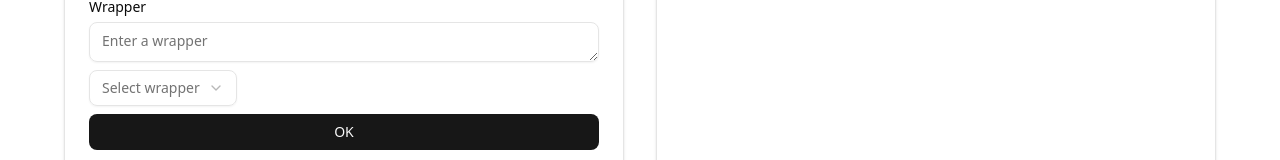
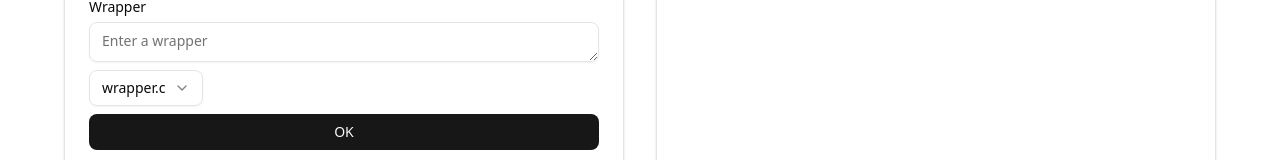
Before and after one commit to JoelvanIngen/Competitive-Green-Coding, a Next.js app in the folder frontend/: page /admin in a window 1280 px wide. Shown: the part 867-1027 px from the top of the page. Built offline with nearby package versions, Linux system fonts and the light colour scheme; no server answers.

Commit message:
now fetches after submitting new problem

```diff
--- a/frontend/app/admin/adminClient.tsx
+++ b/frontend/app/admin/adminClient.tsx
@@ -27,7 +27,7 @@ export default function AdminClient({ user, tokenJWT }: AdminClientProps) {
   const [template_code, setTemplateCode] = useState("");
   const [wrapperInput, setWrapperInput] = useState("");
   const [wrappers, setWrappers] = useState<string[][]>([]);
-  const [wrapperType, setWrapperType] = useState("");
+  const [wrapperType, setWrapperType] = useState("wrapper.c");
   const [tagsInput, setTagsInput] = useState("");
   const [tags, setTags] = useState<string[]>([]);
   const [difficulty, setDifficulty] = useState("easy");
@@ -37,9 +37,11 @@ export default function AdminClient({ user, tokenJWT }: AdminClientProps) {
   const [error, setError] = useState<string | null>(null);
 
   useEffect(() => {
-    if (!tokenJWT) return;
+    fetchProblems();
+  }, [tokenJWT]);
 
   const fetchProblems = async () => {
+    if (!tokenJWT) return;
     setLoading(true);
     setError(null);
     try {
@@ -55,9 +57,6 @@ export default function AdminClient({ user, tokenJWT }: AdminClientProps) {
       setLoading(false);
     }
   };
-
-    fetchProblems();
-  }, [tokenJWT]);
 
   const handleAddTags = () => {
     const tagsArray = tagsInput
@@ -104,7 +103,7 @@ export default function AdminClient({ user, tokenJWT }: AdminClientProps) {
       };
 
       // console.log(problemData);   // DEBUG
-      const result = await addProblemAPI.addProblem(problemData, tokenJWT);
+      await addProblemAPI.addProblem(problemData, tokenJWT);
 
       alert('Problem submitted successfully!');
       // Reset form
@@ -113,11 +112,14 @@ export default function AdminClient({ user, tokenJWT }: AdminClientProps) {
       setLongDescription('');
       setTemplateCode('');
       setWrapperInput('');
+      setWrapperType('wrapper.c');
       setTagsInput('');
       setDifficulty('easy');
       setLanguage('c');
       setTags([]);
       setWrappers([]);
+
+      await fetchProblems();
     } catch (error: unknown) {
       if (error instanceof Error) {
         alert(`Error: ${error.message}`);
```
Lines whose indentation alone changed are shown as unchanged.
